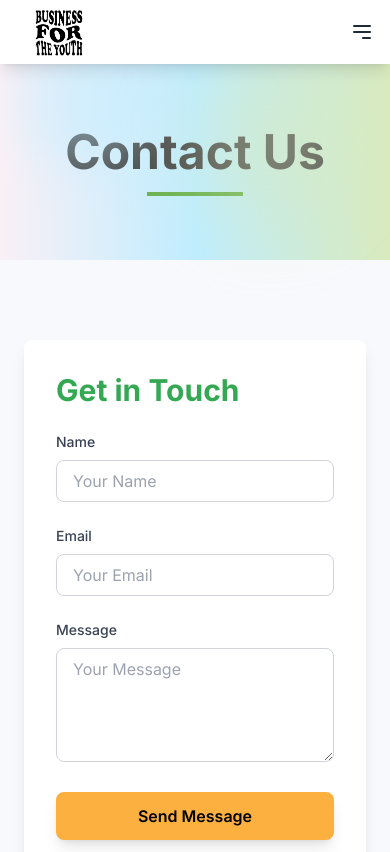
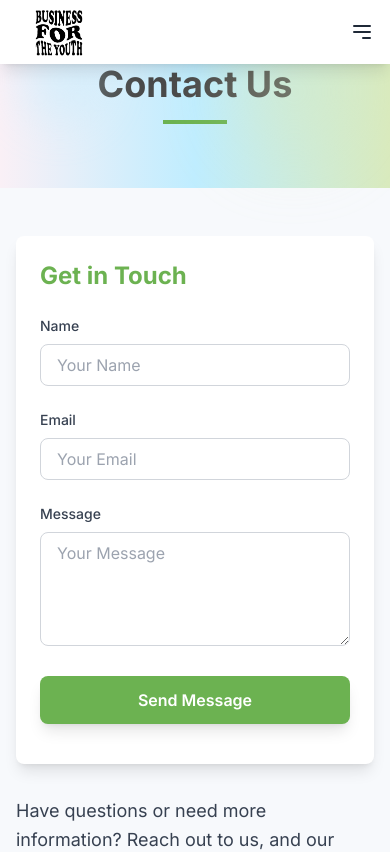
Before and after one commit to GreenTreeGaming/business-for-the-youth-2, a Next.js app: page /contact in a window 390 px wide. Shown: the top 852 px of the page. Built offline with nearby package versions, Linux system fonts and the light colour scheme.

Commit message:
first commits 3

```diff
--- a/app/start-chapter/page.tsx
+++ b/app/start-chapter/page.tsx
@@ -5,7 +5,7 @@ import React from 'react'
 
 const page = () => {
   return (
-    <main>
+    <main className="bg-[#f8f4ec]">
       <div>
         <ChapterSection1 />
         <ChapterSection2 />
--- a/components/about/AboutSection3.tsx
+++ b/components/about/AboutSection3.tsx
@@ -27,7 +27,7 @@ const AboutSection3: React.FC = () => {
   ];
 
   return (
-    <section className="bg-[#F7F9FC] py-28 text-center">
+    <section className="bg-[#F7F9FC] py-28 px-4 sm:px-6 lg:px-12 text-center">
       {/* Header */}
       <motion.h2
         className="text-5xl sm:text-6xl font-bold text-[#6cb251] mb-8"
--- a/components/contact/ContactSection1.tsx
+++ b/components/contact/ContactSection1.tsx
@@ -13,7 +13,7 @@ const ContactSection1: React.FC = () => {
     const form = event.currentTarget as HTMLFormElement;
     const formData = new FormData(form);
 
-    formData.append("access_key", "YOUR_ACCESS_KEY_HERE"); // Replace with your Web3Forms key
+    formData.append("access_key", "b6aa3a84-e281-4b91-a1a0-5050a0c00984"); // Replace with your Web3Forms key
 
     try {
       const response = await fetch("https://api.web3forms.com/submit", {
@@ -40,10 +40,10 @@ const ContactSection1: React.FC = () => {
     <section className="bg-[#F7F9FC]">
       {/* Decorative Header Section */}
       <div
-        className="bg-gradient-to-r from-[#faf0f6] via-[#bfedff] to-[#d9eabd] pt-32 pb-16 text-center w-full relative"
+        className="bg-gradient-to-r from-[#faf0f6] via-[#bfedff] to-[#d9eabd] pt-16 sm:pt-32 pb-16 text-center w-full relative"
       >
         <motion.h2
-          className="text-5xl sm:text-6xl font-bold text-[#4A4A4A]"
+          className="text-4xl sm:text-6xl font-bold text-[#4A4A4A]"
           initial={{ opacity: 0, y: -20 }}
           animate={{ opacity: 1, y: 0 }}
           transition={{ duration: 0.8 }}
@@ -51,27 +51,27 @@ const ContactSection1: React.FC = () => {
           Contact Us
         </motion.h2>
         <motion.div
-          className="w-24 h-1 bg-[#6cb251] mx-auto mt-4"
+          className="w-16 sm:w-24 h-1 bg-[#6cb251] mx-auto mt-4"
           initial={{ scaleX: 0 }}
           animate={{ scaleX: 1 }}
           transition={{ duration: 0.6 }}
         ></motion.div>
         {/* Background Decorative Accents */}
-        <div className="absolute top-10 left-5 w-32 h-32 bg-[#bfedff] opacity-40 rounded-full blur-xl"></div>
-        <div className="absolute bottom-10 right-10 w-40 h-40 bg-[#d9eabd] opacity-40 rounded-full blur-2xl"></div>
+        <div className="absolute top-10 left-5 w-20 sm:w-32 h-20 sm:h-32 bg-[#bfedff] opacity-40 rounded-full blur-xl"></div>
+        <div className="absolute bottom-10 right-10 w-28 sm:w-40 h-28 sm:h-40 bg-[#d9eabd] opacity-40 rounded-full blur-2xl"></div>
       </div>
 
       {/* Main Contact Section */}
-      <div className="max-w-7xl mx-auto px-6 sm:px-8 lg:px-12 py-20">
-        <div className="grid grid-cols-1 lg:grid-cols-2 gap-12 items-center">
+      <div className="max-w-7xl mx-auto px-4 sm:px-6 lg:px-12 py-12 sm:py-20">
+        <div className="grid grid-cols-1 lg:grid-cols-2 gap-8 sm:gap-12">
           {/* Contact Form */}
           <motion.div
-            className="bg-white p-8 rounded-lg shadow-lg"
+            className="bg-white p-6 sm:p-8 rounded-lg shadow-lg"
             initial={{ opacity: 0, x: -50 }}
             animate={{ opacity: 1, x: 0 }}
             transition={{ duration: 0.8 }}
           >
-            <h3 className="text-3xl font-bold text-[#34A853] mb-6">Get in Touch</h3>
+            <h3 className="text-2xl sm:text-3xl font-bold text-[#6cb251] mb-6">Get in Touch</h3>
             <form onSubmit={onSubmit} className="space-y-6">
               <div>
                 <label
@@ -86,7 +86,7 @@ const ContactSection1: React.FC = () => {
                   name="name"
                   required
                   placeholder="Your Name"
-                  className="w-full border border-gray-300 rounded-lg px-4 py-2 focus:outline-none focus:ring-2 focus:ring-[#34A853]"
+                  className="w-full border border-gray-300 rounded-lg px-4 py-2 focus:outline-none focus:ring-2 focus:ring-[#6cb251]"
                 />
               </div>
               <div>
@@ -102,7 +102,7 @@ const ContactSection1: React.FC = () => {
                   name="email"
                   required
                   placeholder="Your Email"
-                  className="w-full border border-gray-300 rounded-lg px-4 py-2 focus:outline-none focus:ring-2 focus:ring-[#34A853]"
+                  className="w-full border border-gray-300 rounded-lg px-4 py-2 focus:outline-none focus:ring-2 focus:ring-[#6cb251]"
                 />
               </div>
               <div>
@@ -118,14 +118,14 @@ const ContactSection1: React.FC = () => {
                   required
                   rows={4}
                   placeholder="Your Message"
-                  className="w-full border border-gray-300 rounded-lg px-4 py-2 focus:outline-none focus:ring-2 focus:ring-[#34A853]"
+                  className="w-full border border-gray-300 rounded-lg px-4 py-2 focus:outline-none focus:ring-2 focus:ring-[#6cb251]"
                 ></textarea>
               </div>
               <motion.button
                 whileHover={{ scale: 1.05 }}
                 whileTap={{ scale: 0.95 }}
                 type="submit"
-                className="w-full bg-[#FBB040] text-black font-semibold rounded-lg px-6 py-3 transition-all duration-300 hover:bg-[#FFC857] shadow-lg"
+                className="w-full bg-[#6cb251] text-white font-semibold rounded-lg px-6 py-3 transition-all duration-300 hover:bg-green-600 shadow-lg"
               >
                 Send Message
               </motion.button>
@@ -145,10 +145,10 @@ const ContactSection1: React.FC = () => {
               team will get back to you promptly!
             </p>
             <div className="flex items-center gap-4">
-              <span className="text-xl font-semibold text-[#34A853]">Email:</span>
+              <span className="text-xl font-semibold text-[#6cb251]">Email:</span>
               <a
                 href="mailto:contact@businessfortheyouth.org"
-                className="text-lg text-gray-800 underline hover:text-[#FBB040] transition duration-300"
+                className="text-lg text-gray-800 underline hover:text-green-600 transition duration-300"
               >
                 contact@businessfortheyouth.org
               </a>
--- a/components/start-chapter/ChapterSection3.tsx
+++ b/components/start-chapter/ChapterSection3.tsx
@@ -48,7 +48,7 @@ const ChapterSection3: React.FC = () => {
   ];
 
   return (
-    <section className="bg-white py-20">
+    <section className="bg-white pt-20">
       <div className="max-w-7xl mx-auto px-6 sm:px-8 lg:px-12">
         {/* Section Header */}
         <motion.h2
```
